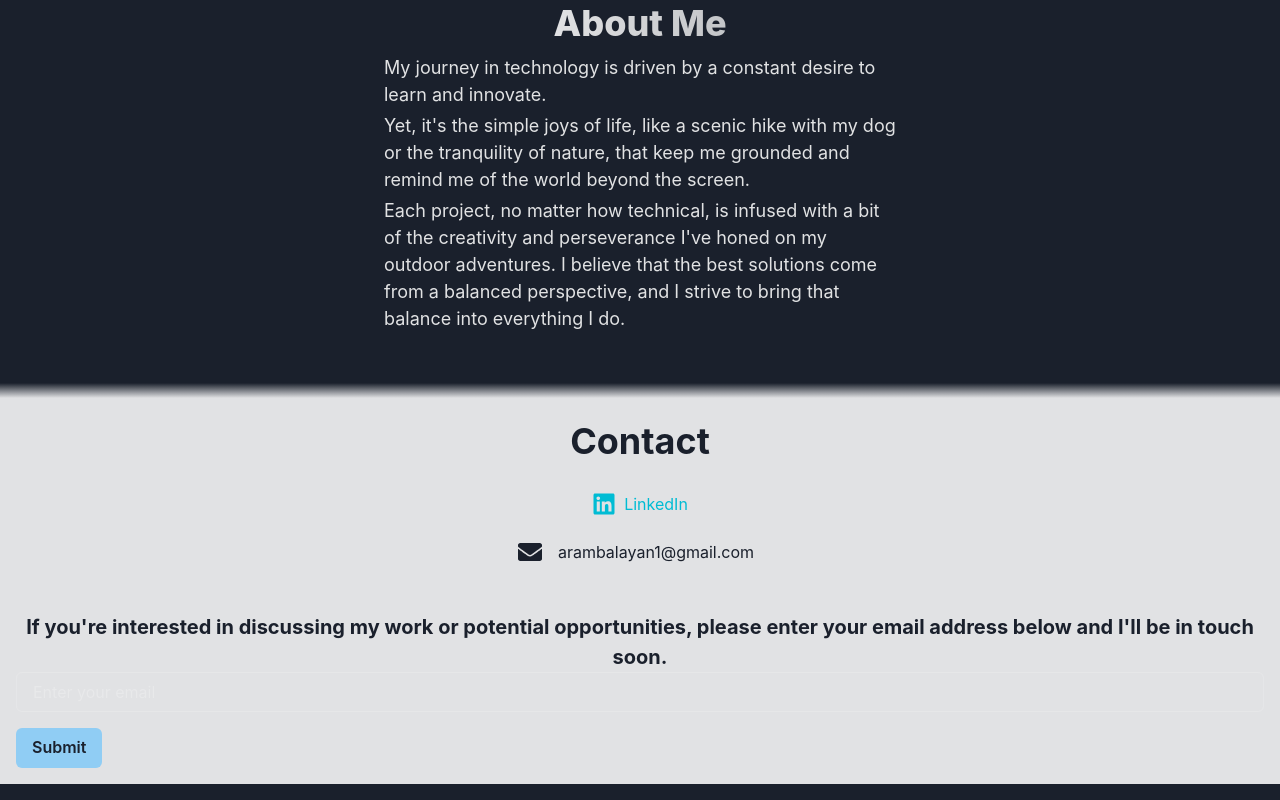
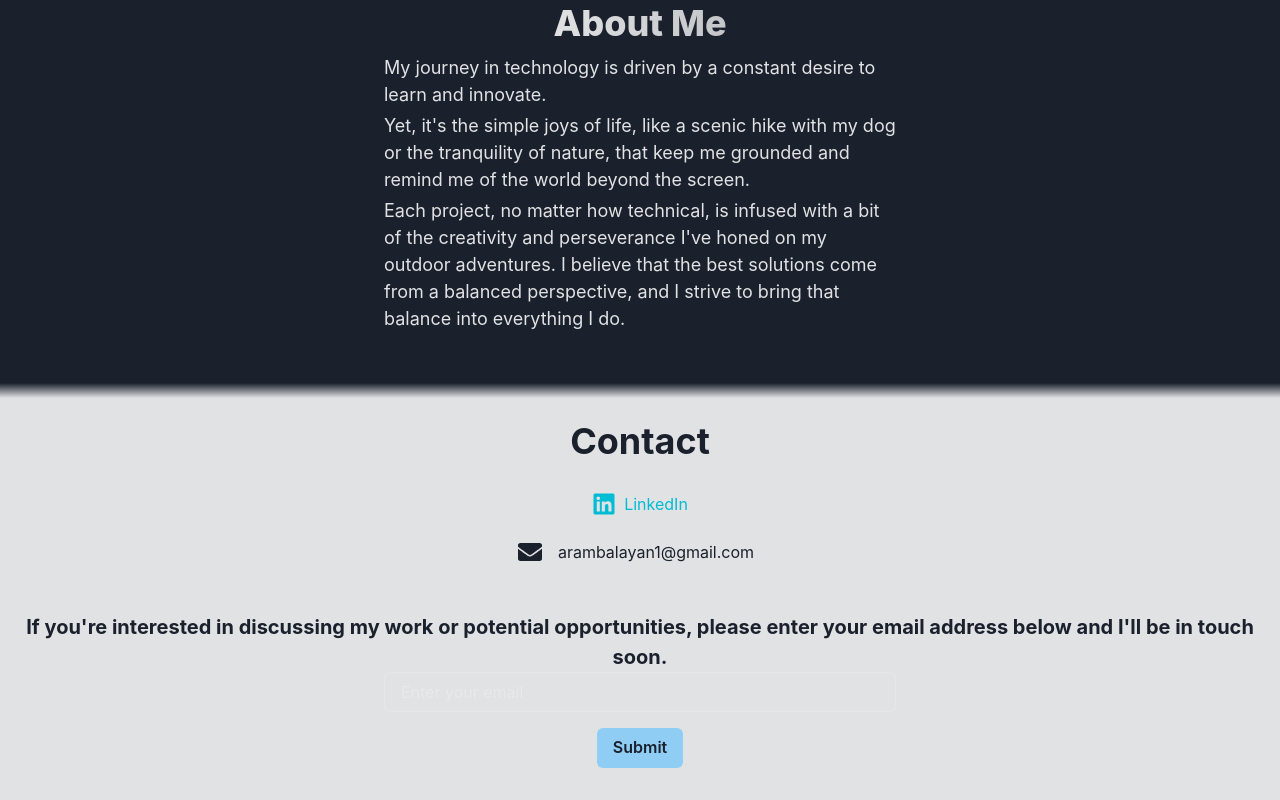
Before and after one commit to aram392/portfolio-react, a React (Create React App) app: page / in a window 1280 px wide. Shown: the part 1902-2702 px from the top of the page. Built offline with nearby package versions, Linux system fonts and the light colour scheme.

Commit message:
Update App.js

```diff
--- a/src/App.js
+++ b/src/App.js
@@ -895,16 +895,25 @@ const MainPage = () => {
             touch soon.
           </Text>
           <form onSubmit={handleSubmit}>
+            <Flex
+              direction="column" // Stack children vertically
+              align="center" // Center children horizontally
+              justify="center" // Center children vertically (if needed)
+              width="full" // Take full width of its parent to ensure centering
+              mb={4} // Margin bottom for spacing
+            >
               <Input
                 placeholder="Enter your email"
                 value={emailToStore}
                 onChange={(e) => setEmailToStore(e.target.value)}
                 type="email"
-              mb={4}
+                mb={4} // Margin bottom for spacing between the Input and Button
+                maxW={{ base: "90%", md: "lg" }} // Max width to control the size of the Input
               />
               <Button type="submit" colorScheme="blue" isLoading={isLoading}>
                 Submit
               </Button>
+            </Flex>
           </form>
         </Box>
       </Box>
```
Lines whose indentation alone changed are shown as unchanged.
